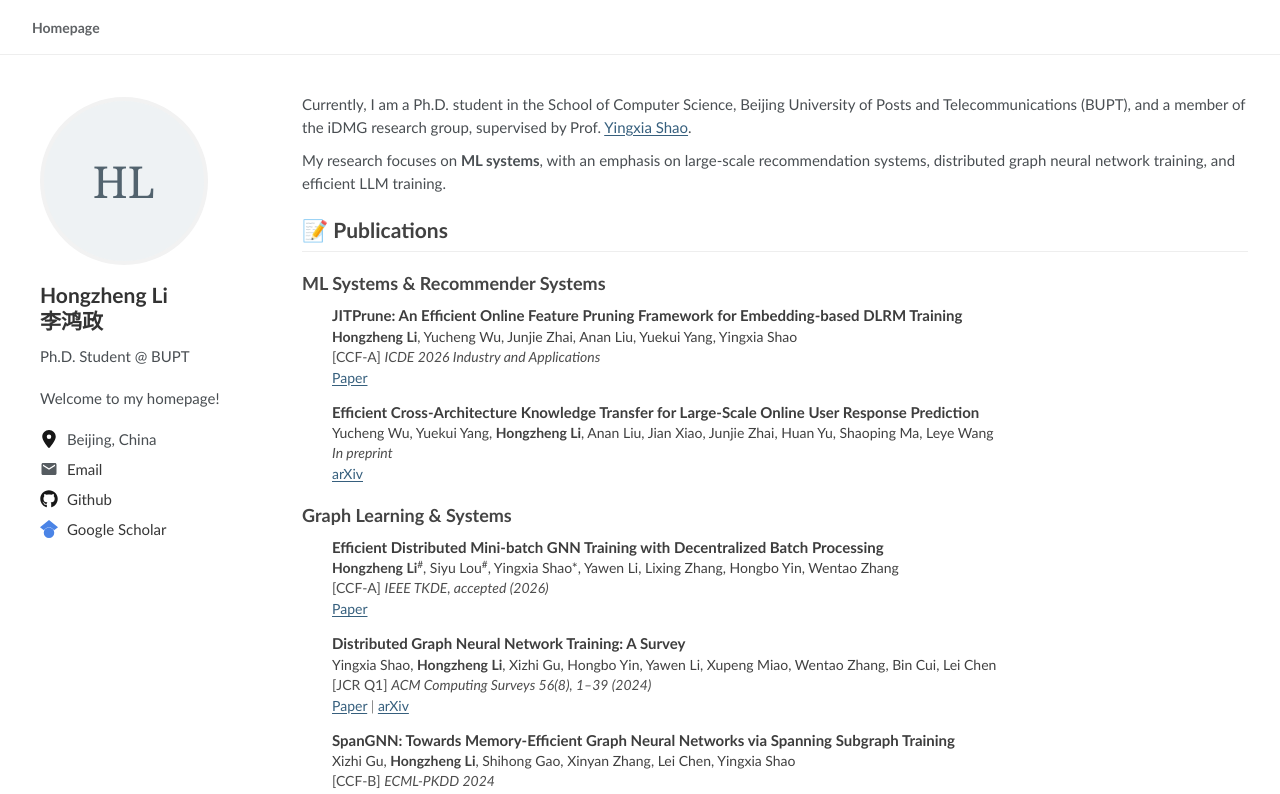
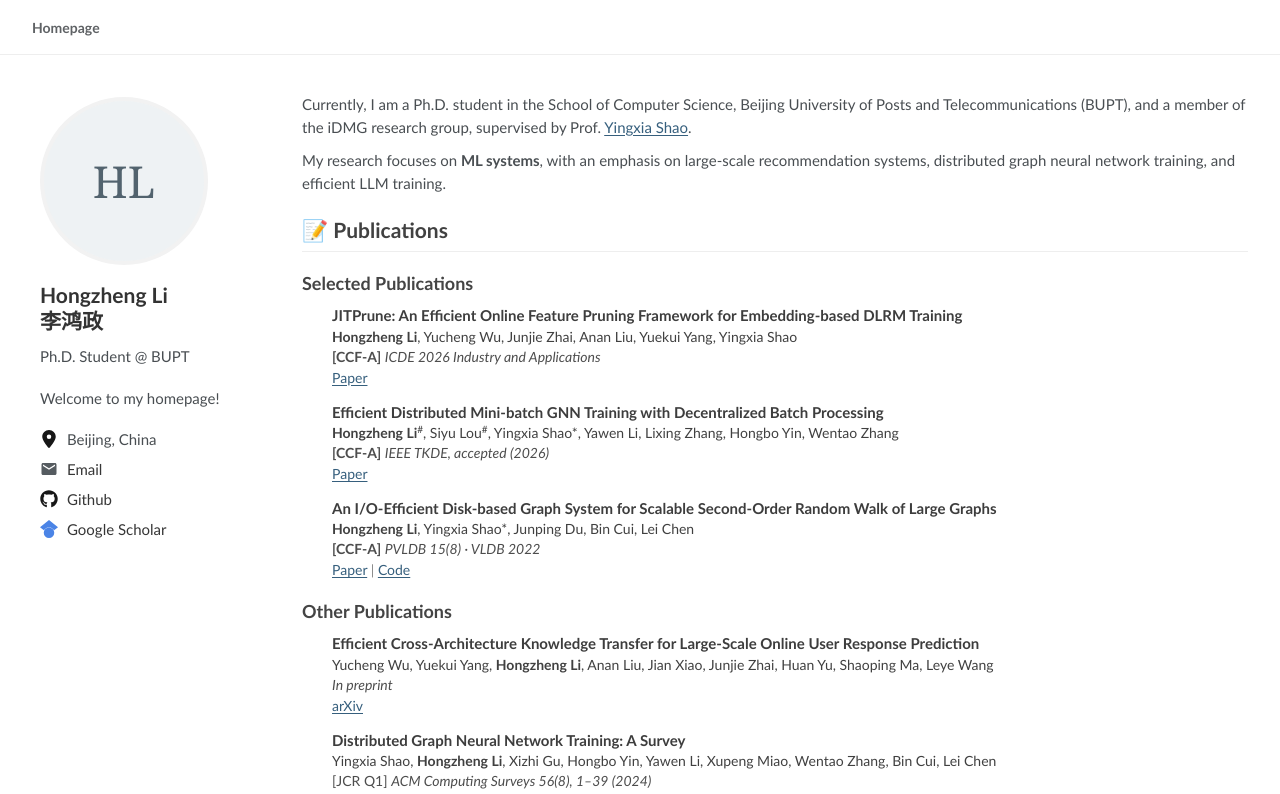
Before and after one commit to DuoLife-QNL/academic-homepage, a Next.js app: page / in a window 1280 px wide. Shown: the top 794 px of the page. Built offline with nearby package versions, Linux system fonts and the light colour scheme.

Commit message:
Highlight selected publications

```diff
--- a/app/globals.css
+++ b/app/globals.css
@@ -238,8 +238,13 @@ sup {
   color: #4d4d4d;
 }
 
+.ccf,
+.jcr {
+  font-style: normal;
+}
+
 .ccf {
-  font-style: normal;
+  font-weight: 700;
 }
 
 .paper-links {
--- a/app/page.tsx
+++ b/app/page.tsx
@@ -17,7 +17,7 @@ type Publication = {
   links: Link[];
 };
 
-const mlSystems: Publication[] = [
+const selectedPublications: Publication[] = [
   {
     title:
       "JITPrune: An Efficient Online Feature Pruning Framework for Embedding-based DLRM Training",
@@ -38,26 +38,6 @@ const mlSystems: Publication[] = [
   },
   {
     title:
-      "Efficient Cross-Architecture Knowledge Transfer for Large-Scale Online User Response Prediction",
-    authors: (
-      <>
-        Yucheng Wu, Yuekui Yang, <strong>Hongzheng Li</strong>, Anan Liu, Jian
-        Xiao, Junjie Zhai, Huan Yu, Shaoping Ma, Leye Wang
-      </>
-    ),
-    venue: "In preprint",
-    links: [
-      {
-        label: "arXiv",
-        href: "https://arxiv.org/abs/2602.01775",
-      },
-    ],
-  },
-];
-
-const graphSystems: Publication[] = [
-  {
-    title:
       "Efficient Distributed Mini-batch GNN Training with Decentralized Batch Processing",
     authors: (
       <>
@@ -72,6 +52,48 @@ const graphSystems: Publication[] = [
       {
         label: "Paper",
         href: "https://ieeexplore.ieee.org/abstract/document/11644381",
+      },
+    ],
+  },
+  {
+    title:
+      "An I/O-Efficient Disk-based Graph System for Scalable Second-Order Random Walk of Large Graphs",
+    authors: (
+      <>
+        <strong>Hongzheng Li</strong>, Yingxia Shao*, Junping Du, Bin Cui, Lei
+        Chen
+      </>
+    ),
+    venue: "PVLDB 15(8) · VLDB 2022",
+    ccf: "A",
+    links: [
+      {
+        label: "Paper",
+        href: "https://www.vldb.org/pvldb/vol15/p1619-shao.pdf",
+      },
+      {
+        label: "Code",
+        href: "https://github.com/DuoLife-QNL/GraSorw",
+      },
+    ],
+  },
+];
+
+const otherPublications: Publication[] = [
+  {
+    title:
+      "Efficient Cross-Architecture Knowledge Transfer for Large-Scale Online User Response Prediction",
+    authors: (
+      <>
+        Yucheng Wu, Yuekui Yang, <strong>Hongzheng Li</strong>, Anan Liu, Jian
+        Xiao, Junjie Zhai, Huan Yu, Shaoping Ma, Leye Wang
+      </>
+    ),
+    venue: "In preprint",
+    links: [
+      {
+        label: "arXiv",
+        href: "https://arxiv.org/abs/2602.01775",
       },
     ],
   },
@@ -118,28 +140,6 @@ const graphSystems: Publication[] = [
       },
     ],
   },
-  {
-    title:
-      "An I/O-Efficient Disk-based Graph System for Scalable Second-Order Random Walk of Large Graphs",
-    authors: (
-      <>
-        <strong>Hongzheng Li</strong>, Yingxia Shao*, Junping Du, Bin Cui, Lei
-        Chen
-      </>
-    ),
-    venue: "PVLDB 15(8) · VLDB 2022",
-    ccf: "A",
-    links: [
-      {
-        label: "Paper",
-        href: "https://www.vldb.org/pvldb/vol15/p1619-shao.pdf",
-      },
-      {
-        label: "Code",
-        href: "https://github.com/DuoLife-QNL/GraSorw",
-      },
-    ],
-  },
 ];
 
 function PublicationGroup({
@@ -162,7 +162,7 @@ function PublicationGroup({
                 <span className="ccf">{`[CCF-${publication.ccf}]`}</span>
               )}
               {publication.jcr && (
-                <span className="ccf">{`[JCR ${publication.jcr}]`}</span>
+                <span className="jcr">{`[JCR ${publication.jcr}]`}</span>
               )}{" "}
               <em>{publication.venue}</em>
               {publication.note && <span> · {publication.note}</span>}
@@ -262,12 +262,12 @@ export default function Home() {
           <section className="major-section" id="publications">
             <h2>📝 Publications</h2>
             <PublicationGroup
-              title="ML Systems & Recommender Systems"
-              items={mlSystems}
+              title="Selected Publications"
+              items={selectedPublications}
             />
             <PublicationGroup
-              title="Graph Learning & Systems"
-              items={graphSystems}
+              title="Other Publications"
+              items={otherPublications}
             />
             <p className="author-note">
               (* corresponding authors, <sup>#</sup> co-first authors; my name is
```
Also changed, not shown: 1 other file (tests, documents, lock files or other folders).
